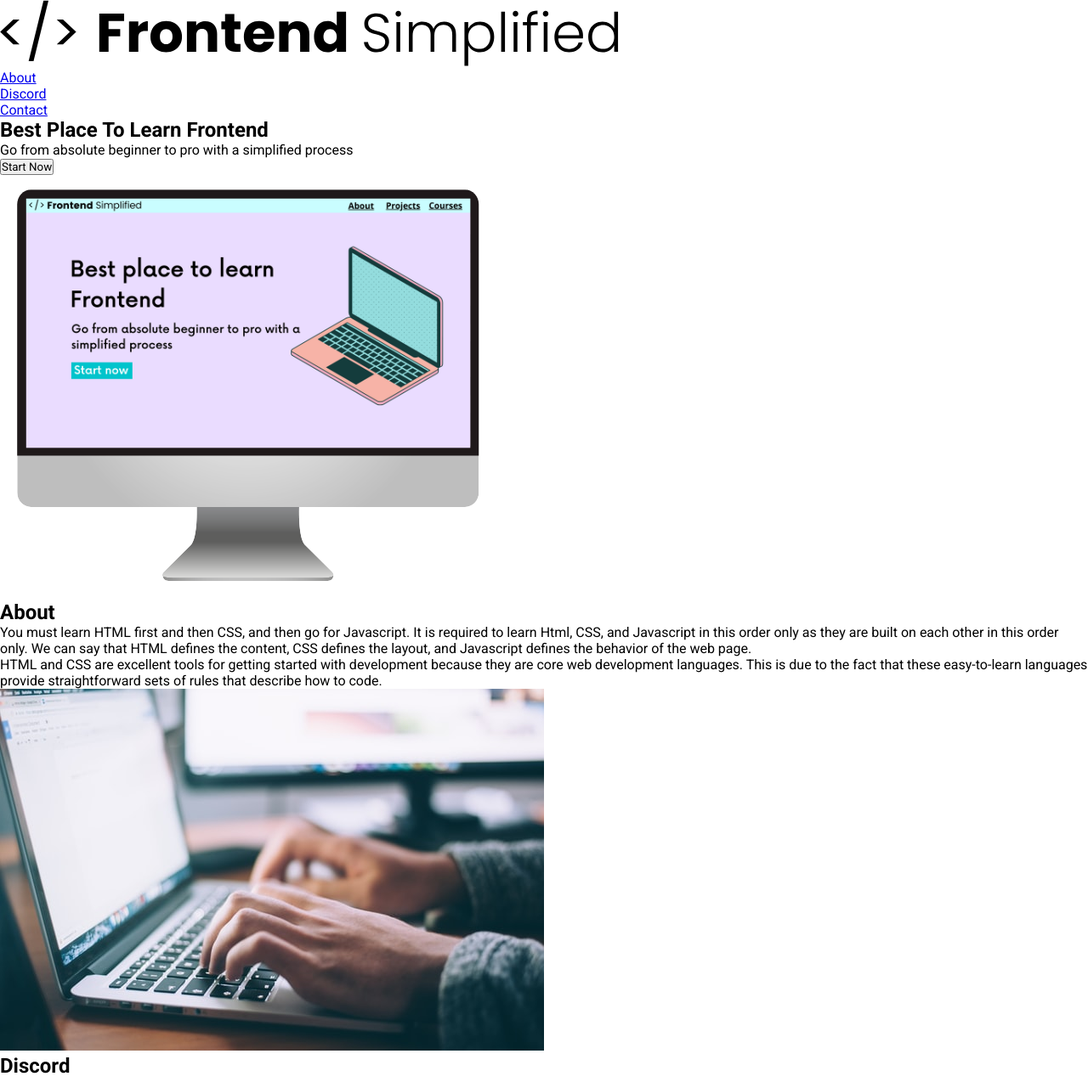
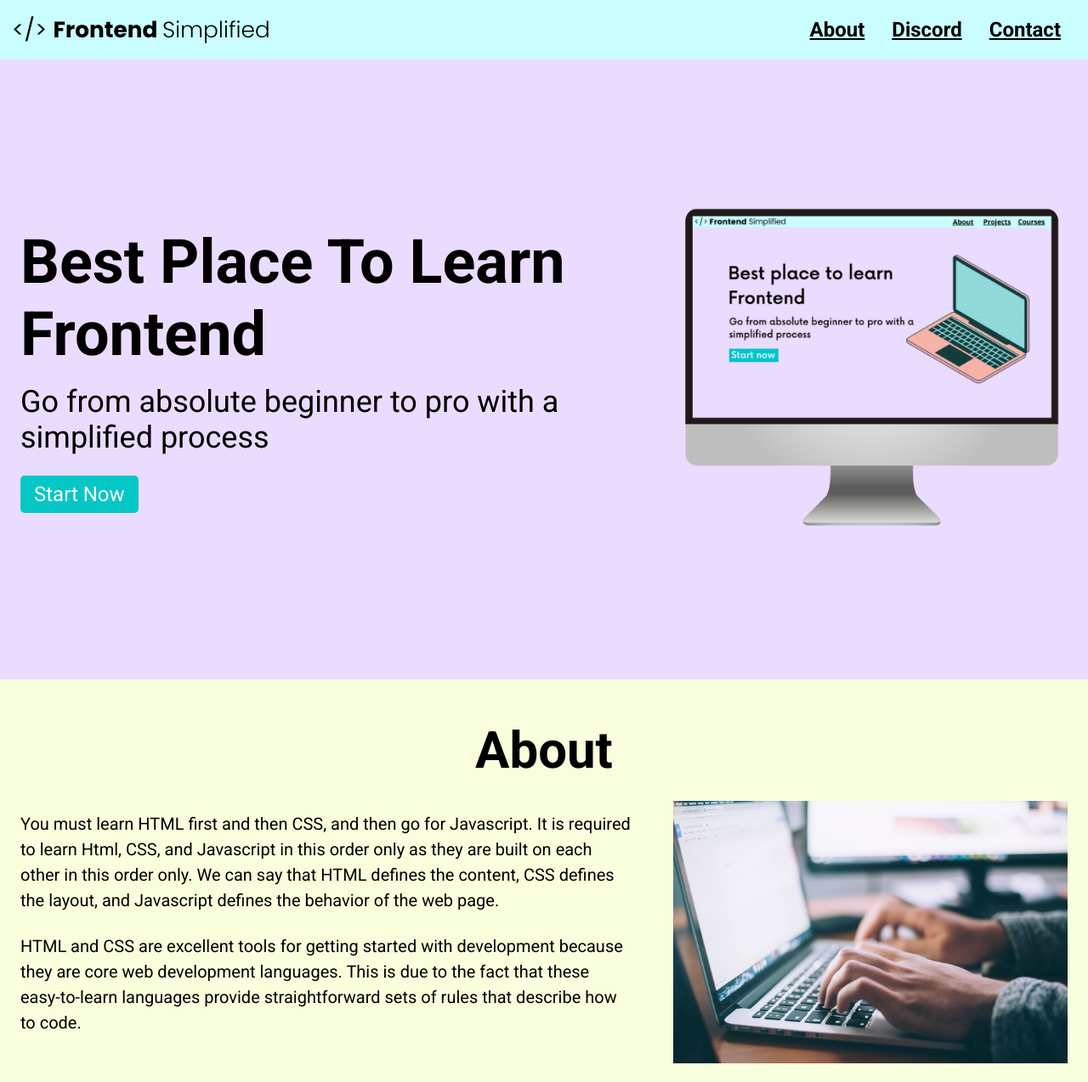
Before and after one commit to ramgope/First-HTML-with-Frontend, a plain HTML site: page index.html in a window 1280 px wide. Shown: the top 1274 px of the page at 85% size. Drawn offline with Linux system fonts and the light colour scheme.

Commit message:
about section css added

```diff
--- a/CSS/styles.css
+++ b/CSS/styles.css
@@ -1,8 +1,135 @@
 @import url('https://fonts.googleapis.com/css2?family=Roboto:ital,wght@0,100..900;1,100..900&display=swap');
 
-*{
+* {
     margin: 0;
     padding: 0;
     box-sizing: border-box;
     font-family: "Roboto", sans-serif;
 }
+
+nav {
+    height: 70px;
+    display: flex;
+    justify-content: space-between;
+    padding: 0 16px;
+    align-items: center;
+    background: #cafdff;
+}
+
+.top-logo {
+    width: 300px;
+}
+
+ul {
+    display: flex;
+}
+
+li {
+    list-style: none;
+    padding: 16px;
+}
+
+a {
+    color: #000;
+    font-size: 24px;
+    font-weight: bold;
+}
+
+/* =================== */
+
+header {
+    background-color: #eadcff;
+    height: calc(100vh - 70px);
+    display: flex;
+    justify-content: center;
+    align-items: center;
+    padding: 24px;
+}
+
+.header-details {
+    width: 100%;
+    max-width: 1300px;
+    display: flex;
+    justify-content: center;
+    align-items: center;
+}
+
+h1 {
+    font-size: 72px;
+}
+
+.subheader {
+    font-size: 36px;
+    padding: 16px 0 24px 0;
+}
+
+button {
+    background-color: #05c7c5;
+    color: white;
+    padding: 8px 16px;
+    font-size: 24px;
+    border: none;
+    cursor: pointer;
+    border-radius: 5px;
+}
+
+/* ========== Header Section Ended ========== */
+
+
+/* ========== About Section Started ========== */
+
+#about{
+    padding: 48px 0;
+    background: #f8ffdc;
+}
+
+h2{
+    font-size: 60px;
+    text-align: center;
+    margin-bottom: 24px;
+}
+
+.about__description{
+    display: flex;
+    justify-content: center;
+    align-items: center;
+}
+
+.about__description--wrapper{
+    width: 60%;
+    padding: 0 24px;
+}
+
+.about__description--para{
+    font-size: 20px;
+    line-height: 1.5;
+    margin-bottom: 24px;
+}
+
+.about__img--wrapper{
+    width: 40%;
+    padding: 0 24px;
+}
+
+img{
+    width: 100%;
+}
+
+/* ========== About Section Ended ========== */
+
+/* ========== Discord Section Started ========== */
+
+#discord{
+    background-color: #cefeff;
+    padding: 48px 0;
+}
+
+/* ========== Discord Section Ended ========== */
+
+/* ========== Contact Section Started ========== */
+
+#contact{
+    padding: 0 48px;
+}
+
+/* ========== Contact Section Ended ========== */
--- a/index.html
+++ b/index.html
@@ -11,7 +11,7 @@
 <body>
     <section>
         <nav>
-            <img src="images/FES.svg" alt="FES logo">
+            <img class="top-logo" src="images/FES.svg" alt="FES logo">
             <ul>
                 <li><a href="#about">About</a></li>
                 <li><a href="#discord">Discord</a></li>
@@ -19,49 +19,68 @@
             </ul>
         </nav>
 
+        <!-- ========== Header Section Started ========== -->
         <header>
+            <section class="header-details">
                 <div>
                     <h1>Best Place To Learn Frontend</h1>
-                <p>Go from absolute beginner to pro with a simplified process</p>
+                    <p class="subheader">Go from absolute beginner to pro with a simplified process</p>
                     <button>Start Now</button>
                 </div>
                 <figure>
                     <img src="images/laptop.png" alt="Home page Laptop Img">
                 </figure>
+            </section>
         </header>
+        <!-- ========== Header Section Ended ========== -->
     </section>
 
+    <!-- ========== About Section Started ========== -->
     <main>
         <section id="about">
             <h2>About</h2>
-            <div>
-                <p>You must learn HTML first and then CSS, and then go for Javascript. It is required to learn Html, CSS, and Javascript in
-                this order only as they are built on each other in this order only. We can say that HTML defines the content, CSS
+            <aside class="about__description">
+                <div class="about__description--wrapper">
+                    <p class="about__description--para">You must learn HTML first and then CSS, and then go for Javascript. It is required to learn Html,
+                        CSS, and Javascript in
+                        this order only as they are built on each other in this order only. We can say that HTML defines
+                        the
+                        content, CSS
                         defines the layout, and Javascript defines the behavior of the web page.</p>
-                <p>HTML and CSS are excellent tools for getting started with development because they are core web development languages.
-                This is due to the fact that these easy-to-learn languages provide straightforward sets of rules that describe how to
+                    <p class="about__description--para">HTML and CSS are excellent tools for getting started with development because they are core web
+                        development languages.
+                        This is due to the fact that these easy-to-learn languages provide straightforward sets of rules
+                        that describe how to
                         code.</p>
                 </div>
-            <figure>
+                <figure class="about__img--wrapper">
                     <img src="images/about.jpg" alt="about image">
                 </figure>
+            </aside>
         </section>
+        <!-- ========== About Section Ended ========== -->
 
+        <!-- ========== Discord Section Started ========== -->
         <section id="discord">
             <h2>Discord</h2>
             <figure>
                 <img src="images/discord.png" alt="discord image">
             </figure>
             <div>
-                <p>The first website ever created was a simple web page created by Tim Berners-Lee and was dedicated to providing
+                <p>The first website ever created was a simple web page created by Tim Berners-Lee and was dedicated to
+                    providing
                     information about the World Wide Web project. It went live on August 6, 1991, and its address was
                     http://info.cern.ch/hypertext/WWW/TheProject.html.</p>
-                <p>To host your own website, you'll need to register a domain name, choose a web hosting provider, and then either create
-                your website using a website builder or CMS like WordPress, or code it from scratch. You'll then need to configure your
+                <p>To host your own website, you'll need to register a domain name, choose a web hosting provider, and
+                    then either create
+                    your website using a website builder or CMS like WordPress, or code it from scratch. You'll then
+                    need to configure your
                     domain to point to your host's server and upload your website files.</p>
             </div>
         </section>
+        <!-- ========== Discord Section Ended ========== -->
 
+        <!-- ========== Contact Section Started ========== -->
         <section id="contact">
             <h2>Contact</h2>
             <form action="">
@@ -72,7 +91,10 @@
             </form>
             <button>Submit</button>
         </section>
+        <!-- ========== Contact Section Ended ========== -->
     </main>
+
+    <!-- ========== Footer Section Started ========== -->
     <footer>
         <img src="images/FES.svg" alt="footer image">
         <ul>
@@ -83,6 +105,7 @@
         </ul>
         <p>Copyright &copy; FrontEnd Simplified</p>
     </footer>
+    <!-- ========== Footer Section Ended ========== -->
 </body>
 
 </html>
```
Lines whose indentation alone changed are shown as unchanged.
